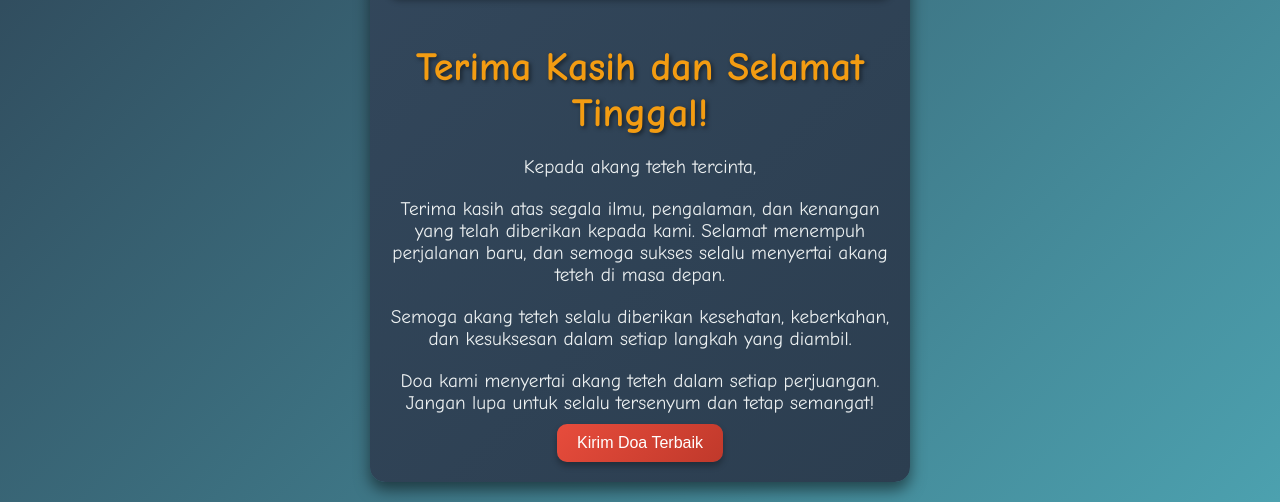
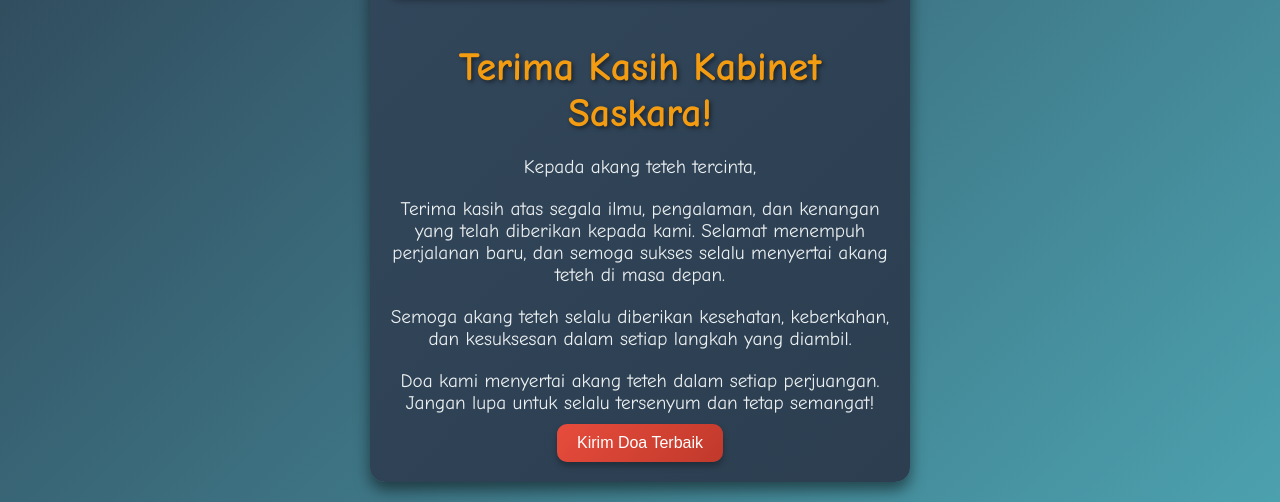
Before and after one commit to Exazell12/Farewell, a plain HTML site: page index.html in a window 1280 px wide. Shown: the part 332-834 px from the top of the page. Drawn offline with Linux system fonts and the light colour scheme.

Commit message:
Update index.html

```diff
--- a/index.html
+++ b/index.html
@@ -69,7 +69,7 @@
 <body>
     <div class="container">
         <img src="WhatsApp Image 2025-01-12 at 19.16.43.jpeg" alt="Farewell Image">
-        <h1>Terima Kasih dan Selamat Tinggal!</h1>
+        <h1>Terima Kasih Kabinet Saskara!</h1>
         <p>Kepada akang teteh tercinta,</p>
         <p>Terima kasih atas segala ilmu, pengalaman, dan kenangan yang telah diberikan kepada kami.
         Selamat menempuh perjalanan baru, dan semoga sukses selalu menyertai akang teteh di masa depan.</p>
```
